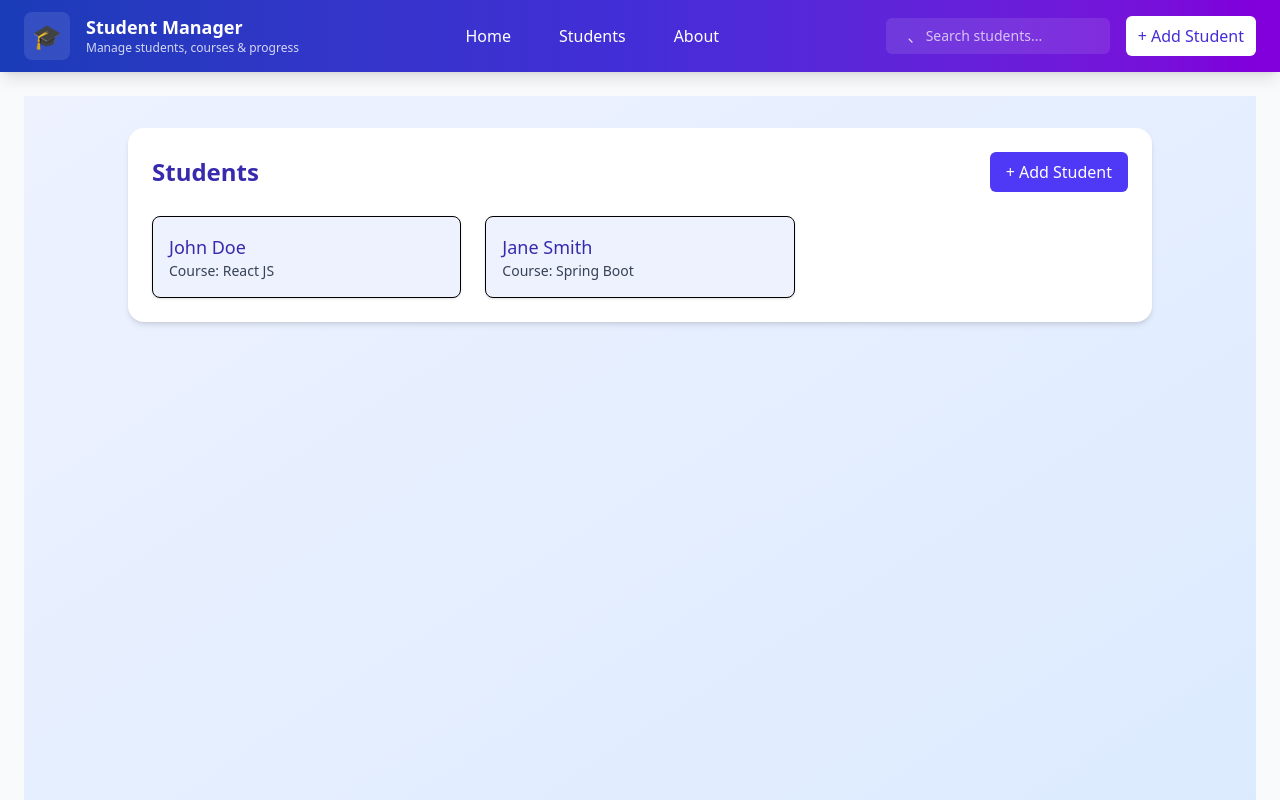
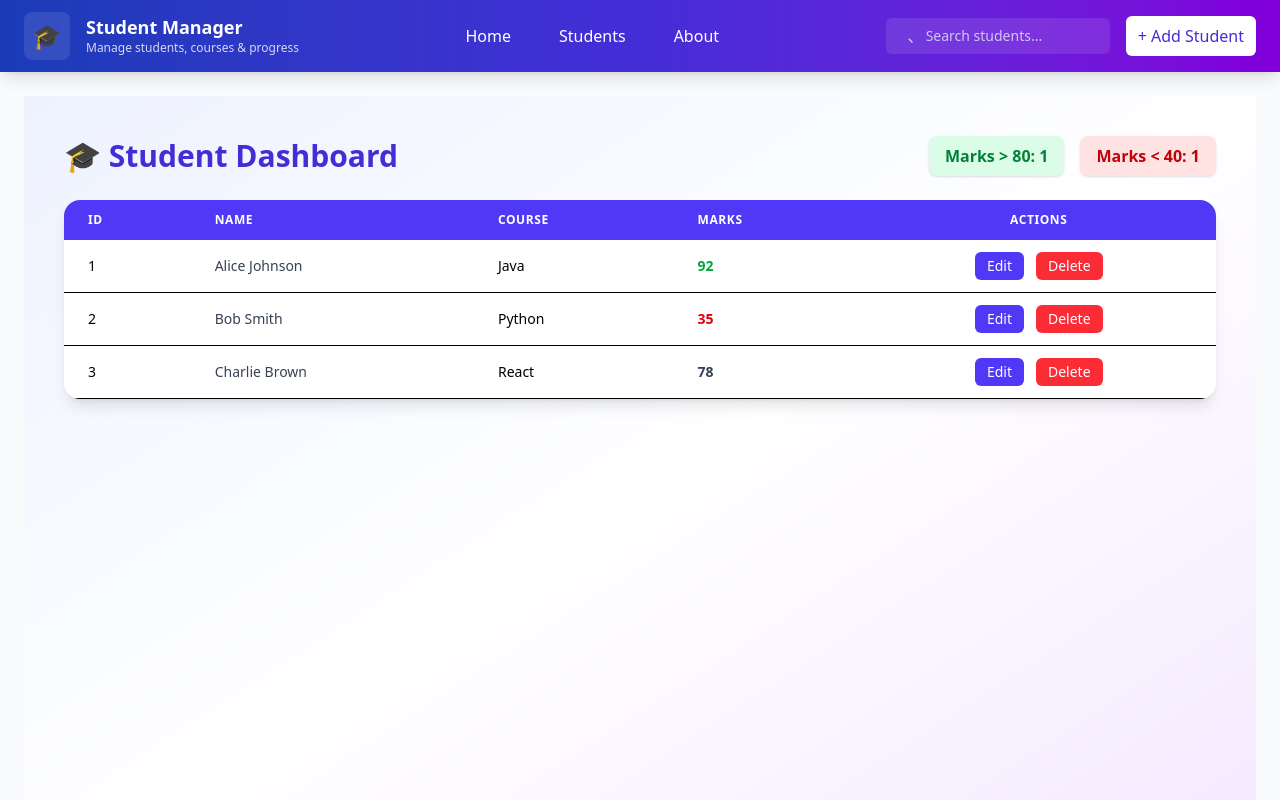
Before and after one commit to SamK1828/React-SpringBoot-Student-Manager, a React (Vite) app in the folder StudentManagementApp/: page /students in a window 1280 px wide. Shown: the top 800 px of the page. Built offline with nearby package versions, Linux system fonts and the light colour scheme.

Commit message:
Refactor Students component to enhance layout, add student count metrics, and implement edit/delete functionality

```diff
--- a/StudentManagementApp/src/pages/Students.jsx
+++ b/StudentManagementApp/src/pages/Students.jsx
@@ -1,32 +1,111 @@
-// src/pages/Students.jsx
-import React from "react";
-import { Link } from "react-router-dom";
+import { useState } from "react";
+import { useNavigate } from "react-router-dom";
 
 const Students = () => {
+  const [students, setStudents] = useState([
+    { id: 1, name: "Alice Johnson", course: "Java", marks: 92 },
+    { id: 2, name: "Bob Smith", course: "Python", marks: 35 },
+    { id: 3, name: "Charlie Brown", course: "React", marks: 78 },
+  ]);
+
+  const navigate = useNavigate();
+
+  // Delete student
+  const handleDelete = (id) => {
+    setStudents(students.filter((student) => student.id !== id));
+  };
+
+  // Edit student
+  const handleEdit = (id) => {
+    navigate(`/edit-student/${id}`);
+  };
+
+  // Count logic
+  const highAchievers = students.filter((s) => s.marks > 80).length;
+  const lowPerformers = students.filter((s) => s.marks < 40).length;
+
   return (
-    <div className="min-h-screen bg-gradient-to-br from-indigo-50 to-blue-100 p-8">
-      <div className="max-w-5xl mx-auto bg-white rounded-2xl shadow-md p-6">
-        <div className="flex justify-between items-center mb-6">
-          <h1 className="text-2xl font-semibold text-indigo-800">Students</h1>
-          <Link
-            to="/students/new"
-            className="bg-indigo-600 text-white px-4 py-2 rounded-md hover:bg-indigo-700 transition"
-          >
-            + Add Student
-          </Link>
+    <div className="min-h-screen bg-gradient-to-br from-indigo-50 via-white to-purple-100 py-10 px-6">
+      <div className="max-w-6xl mx-auto">
+        <div className="flex flex-col md:flex-row md:justify-between md:items-center mb-6">
+          <h1 className="text-3xl font-bold text-indigo-700 mb-4 md:mb-0">
+            🎓 Student Dashboard
+          </h1>
+
+          {/* Count Section */}
+          <div className="flex gap-4">
+            <div className="bg-green-100 text-green-700 font-semibold px-4 py-2 rounded-lg shadow-sm">
+              Marks {">"} 80: {highAchievers}
+            </div>
+            <div className="bg-red-100 text-red-700 font-semibold px-4 py-2 rounded-lg shadow-sm">
+              Marks {"<"} 40: {lowPerformers}
+            </div>
+          </div>
         </div>
 
-        {/* Student Cards */}
-        <div className="grid sm:grid-cols-2 md:grid-cols-3 gap-6">
-          <div className="p-4 border rounded-lg shadow-sm hover:shadow-md transition bg-indigo-50">
-            <h2 className="text-lg font-medium text-indigo-800">John Doe</h2>
-            <p className="text-sm text-gray-700">Course: React JS</p>
-          </div>
-          <div className="p-4 border rounded-lg shadow-sm hover:shadow-md transition bg-indigo-50">
-            <h2 className="text-lg font-medium text-indigo-800">Jane Smith</h2>
-            <p className="text-sm text-gray-700">Course: Spring Boot</p>
-          </div>
-          {/* ...more student cards */}
+        {/* Student Table */}
+        <div className="overflow-x-auto bg-white rounded-2xl shadow-lg">
+          <table className="min-w-full text-sm text-left">
+            <thead className="bg-indigo-600 text-white uppercase text-xs tracking-wider">
+              <tr>
+                <th className="px-6 py-3">ID</th>
+                <th className="px-6 py-3">Name</th>
+                <th className="px-6 py-3">Course</th>
+                <th className="px-6 py-3">Marks</th>
+                <th className="px-6 py-3 text-center">Actions</th>
+              </tr>
+            </thead>
+
+            <tbody>
+              {students.length === 0 ? (
+                <tr>
+                  <td
+                    colSpan="5"
+                    className="text-center py-6 text-gray-500 italic"
+                  >
+                    No students found
+                  </td>
+                </tr>
+              ) : (
+                students.map((student) => (
+                  <tr
+                    key={student.id}
+                    className="border-b hover:bg-indigo-50 transition"
+                  >
+                    <td className="px-6 py-3">{student.id}</td>
+                    <td className="px-6 py-3 font-medium text-gray-700">
+                      {student.name}
+                    </td>
+                    <td className="px-6 py-3">{student.course}</td>
+                    <td
+                      className={`px-6 py-3 font-semibold ${student.marks > 80
+                          ? "text-green-600"
+                          : student.marks < 40
+                            ? "text-red-600"
+                            : "text-gray-700"
+                        }`}
+                    >
+                      {student.marks}
+                    </td>
+                    <td className="px-6 py-3 text-center space-x-3">
+                      <button
+                        onClick={() => handleEdit(student.id)}
+                        className="bg-indigo-600 text-white px-3 py-1 rounded-md hover:bg-indigo-700 transition"
+                      >
+                        Edit
+                      </button>
+                      <button
+                        onClick={() => handleDelete(student.id)}
+                        className="bg-red-500 text-white px-3 py-1 rounded-md hover:bg-red-600 transition"
+                      >
+                        Delete
+                      </button>
+                    </td>
+                  </tr>
+                ))
+              )}
+            </tbody>
+          </table>
         </div>
       </div>
     </div>
```
